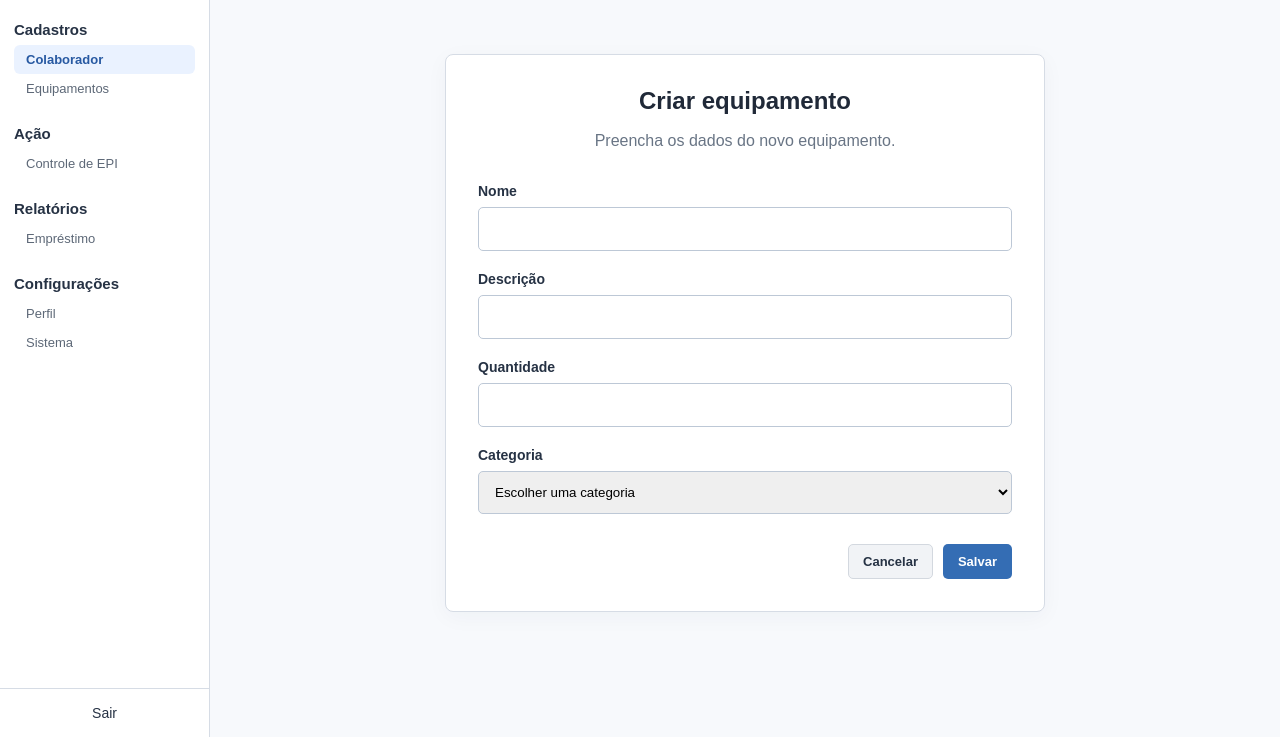
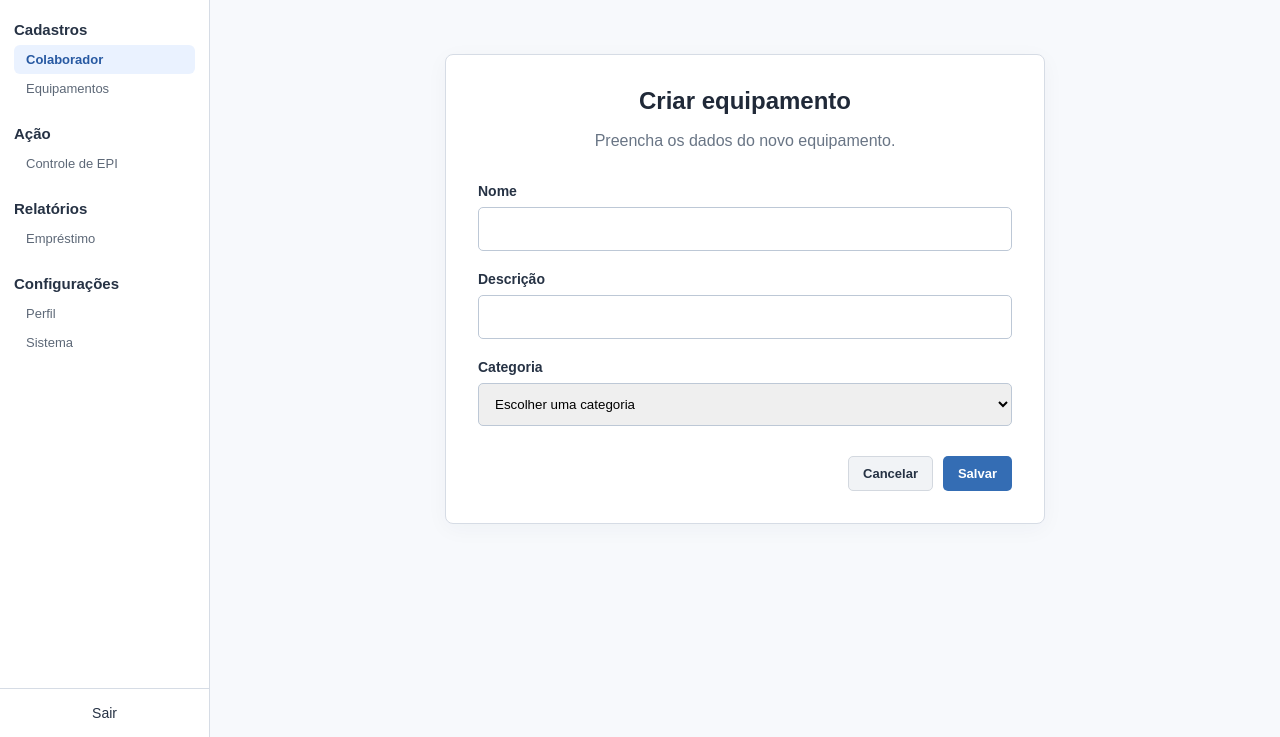
Before and after one commit to Erick-Hebert/epi, a Django app: page /equipamentos/criar in a window 1280 px wide. Shown: the part 63-800 px from the top of the page. Run offline with Django 5.2, Linux system fonts and the light colour scheme.

Commit message:
removido campo quantidade de TipoEquipamentos

```diff
--- a/nucleo/models.py
+++ b/nucleo/models.py
@@ -24,7 +24,6 @@ class TipoEquipamento(models.Model):
     ]
 
     nome = models.CharField(max_length=30, null=False, blank=False)
-    quantidade = models.PositiveIntegerField(default=0, null=False, blank=False)
     descricao = models.CharField(max_length=100)
     categoria = models.CharField(max_length=30, null=False, choices=CATEGORIA_CHOICES, blank=False)
 
--- a/nucleo/templates/nucleo/equipamentos.html
+++ b/nucleo/templates/nucleo/equipamentos.html
@@ -19,7 +19,7 @@
                 <tr>
                     <td>{{ equipamento.id }}</td>
                     <td>{{ equipamento.nome }}</td>
-                    <td>{{ equipamento.quantidade }}</td>
+                    <td>{{ equipamento.quantidade_total }}</td>
                     <td>{{ equipamento.get_categoria_display }}</td>
                     <td>{{ equipamento.descricao }}</td>
                     <td class="table-actions"><a class="button button-delete" href="{% url 'equipamentos-excluir' equipamento.id %}">Deletar</a><a class="button button-edit" href="{% url 'equipamentos-editar' equipamento.id %}">Editar</a></td>
--- a/nucleo/templates/nucleo/forms/equipamentos/criar_equipamento.html
+++ b/nucleo/templates/nucleo/forms/equipamentos/criar_equipamento.html
@@ -8,7 +8,6 @@
          {% csrf_token %}
          <div class="form-field"><label for="nome">Nome</label><input id="nome" name="nome" type="text" maxlength="30" required></div required>
          <div class="form-field"><label for="descricao">Descrição</label><input id="descricao" name="descricao" maxlength="100"></div required>
-         <div class="form-field"><label for="quantidade">Quantidade</label><input id="quantidade" type="number" oninput="this.value = this.value.replace(/[^0-9]/g, '')" min="0" name="quantidade"></div required>
 
          <div class="form-field">
             <label for="categoria">Categoria</label>
--- a/nucleo/templates/nucleo/forms/equipamentos/editar_equipamento.html
+++ b/nucleo/templates/nucleo/forms/equipamentos/editar_equipamento.html
@@ -8,7 +8,6 @@
          {% csrf_token %}
          <div class="form-field"><label for="nome">Nome</label><input id="nome" name="nome" value="{{ equipamento.nome }}" type="text" maxlength="30" required></div required>
          <div class="form-field"><label for="descricao">Descrição</label><input id="descricao" name="descricao" value="{{ equipamento.descricao }}" maxlength="100"></div required>
-         <div class="form-field"><label for="quantidade">Quantidade</label><input id="quantidade" type="number" value="{{ equipamento.quantidade }}" oninput="this.value = this.value.replace(/[^0-9]/g, '')" min="0" name="quantidade"></div required>
 
          <div class="form-field">
             <label for="categoria">Categoria</label>
--- a/nucleo/views.py
+++ b/nucleo/views.py
@@ -82,13 +82,11 @@ def salvar_equipamento(req):
     if nome is None:
         return redirect('equipamentos-criar')
 
-    quantidade = req.POST.get('quantidade')
     categoria = req.POST.get('categoria')
     descricao = req.POST.get('descricao')
 
     TipoEquipamento.objects.create(
         nome=nome,
-        quantidade=quantidade,
         categoria=categoria,
         descricao=descricao
     )
@@ -103,7 +101,6 @@ def editar_equipamento(req, id):
         nome = req.POST.get('nome')
         if nome:
             equipamento.nome = nome
-            equipamento.quantidade = req.POST.get('quantidade')
             equipamento.descricao = req.POST.get('descricao')
             equipamento.categoria = req.POST.get('categoria')
 
```
Also changed, not shown: db.sqlite3, nucleo/migrations/0004_remove_tipoequipamento_quantidade.py (added).
